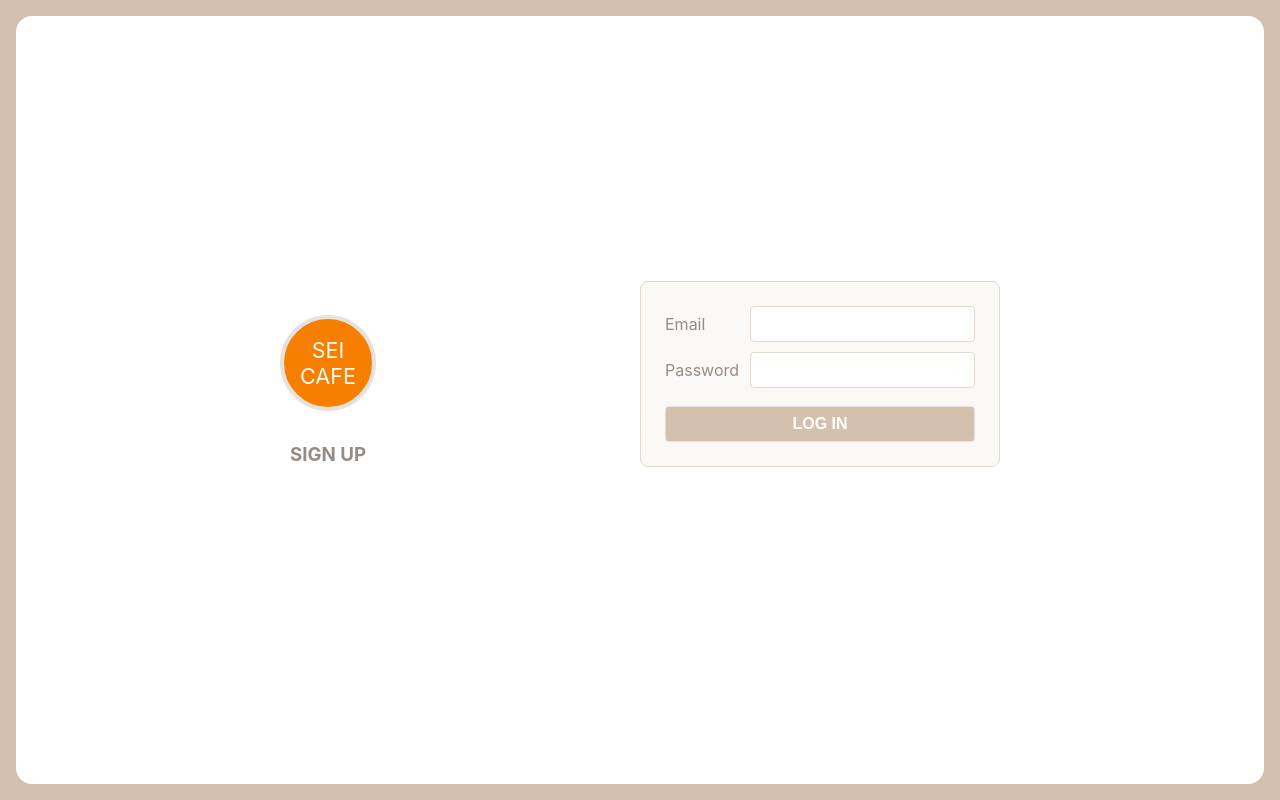
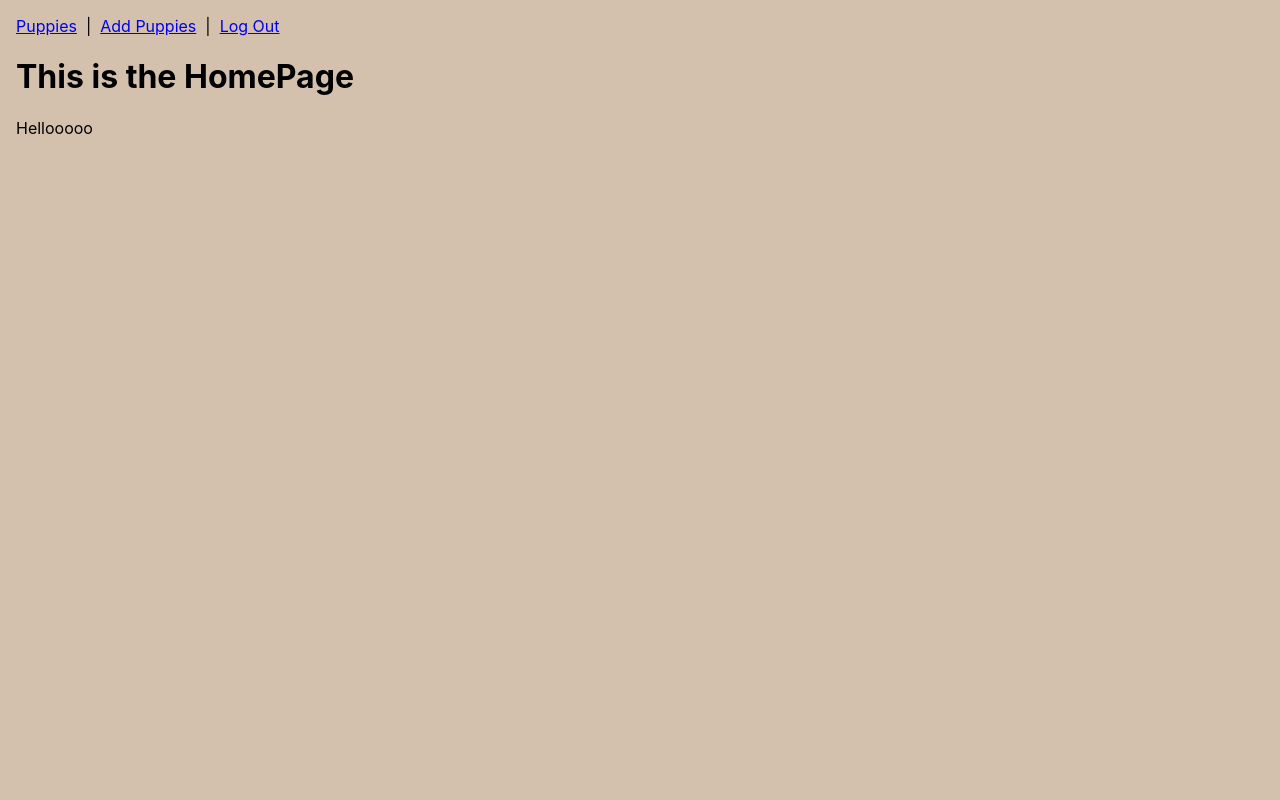
Before and after one commit to kevinka58/free-company-app, a React (Create React App) app: page / in a window 1280 px wide. Built offline with nearby package versions, Linux system fonts and the light colour scheme.

Commit message:
adds HomePage and NavBar before logging in

```diff
--- /dev/null
+++ b/src/components/NavBar/NavBar.jsx
@@ -0,0 +1,20 @@
+import { Link } from 'react-router-dom';
+import * as userService from '../../utilities/users-service';
+
+function NavBar({user, setUser}) {
+    function handleLogOut() {
+		userService.logOut();
+		setUser(null);
+	}
+
+    return ( <nav>
+        <Link to="/puppies">Puppies</Link>
+        &nbsp; | &nbsp;
+        <Link to="/puppies/new">Add Puppies</Link>
+        &nbsp; | &nbsp;
+        <Link to="" onClick={handleLogOut}>Log Out</Link>
+    </nav>
+    )
+}
+
+export default NavBar;
--- a/src/pages/App/App.jsx
+++ b/src/pages/App/App.jsx
@@ -5,15 +5,18 @@ import './App.css';
 import AuthPage from '../AuthPage/AuthPage';
 import NewOrderPage from '../NewOrderPage/NewOrderPage';
 import OrderHistoryPage from '../OrderHistoryPage/OrderHistoryPage';
+import HomePage from '../HomePage/HomePage';
+import NavBar from '../../components/NavBar/NavBar'
 
 export default function App() {
 	const [user, setUser] = useState(getUser());
 
 	return (
 		<main className='App'>
-			{user ? (
 				<>
+				<NavBar user={user} setUser={setUser}/>
 					<Switch>
+					<HomePage />
 						<Route path='/orders/new'>
 							<NewOrderPage user={user} setUser={setUser} />
 						</Route>
@@ -21,11 +24,11 @@ export default function App() {
 							<OrderHistoryPage />
 						</Route>
 						<Redirect to='/orders' />
+						<Route path='/auth'>
+						<AuthPage setUser={setUser} />
+						</Route>
 					</Switch>
 				</>
-			) : (
-				<AuthPage setUser={setUser} />
-			)}
 		</main>
 	);
 }
--- /dev/null
+++ b/src/pages/HomePage/HomePage.jsx
@@ -0,0 +1,13 @@
+
+
+function HomePage() {
+
+    return (
+        <>
+        <h1>This is the HomePage</h1>
+        <div>Hellooooo</div>
+        </>
+    )
+}
+
+export default HomePage;
```
Also changed, not shown: 1 other file (tests, documents, lock files or other folders).
